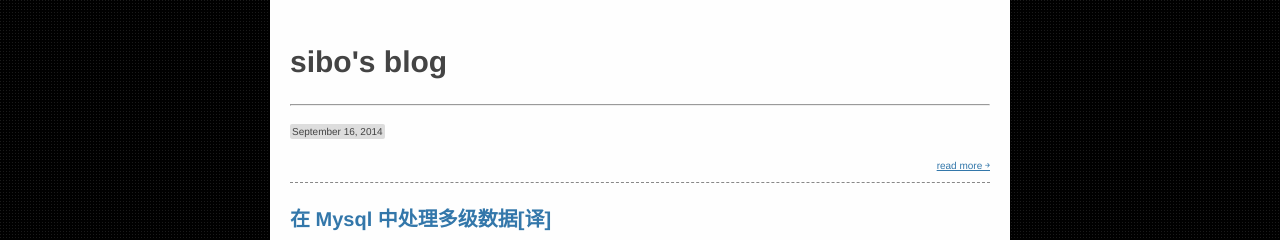
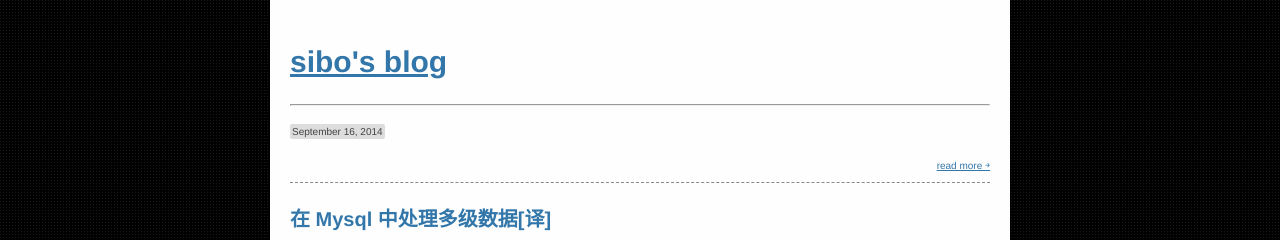
Before and after one commit to osrpt/osrpt.github.com, a Jekyll site: the page built from index.html, in a window 1280 px wide. Shown: the top 240 px of the page. Built offline with Jekyll 4.4.1, drawn with Linux system fonts in a browser that asks for light colours; Markdown is read by kramdown in place of the engine named in the settings; the list of posts is cut into pages by our own code; comment, search, counter and statistics services are not loaded.

Commit message:
add link on title

```diff
--- a/index.html
+++ b/index.html
@@ -2,7 +2,7 @@
 layout: default
 title: sibo's blog
 ---
-<h2 class="title">{{ page.title }}</h2>
+<a href="/"><h2 class="title">{{ page.title }}</h2></a>
 <hr/>
 <div class="blog">
 	<div class="posts">
```
